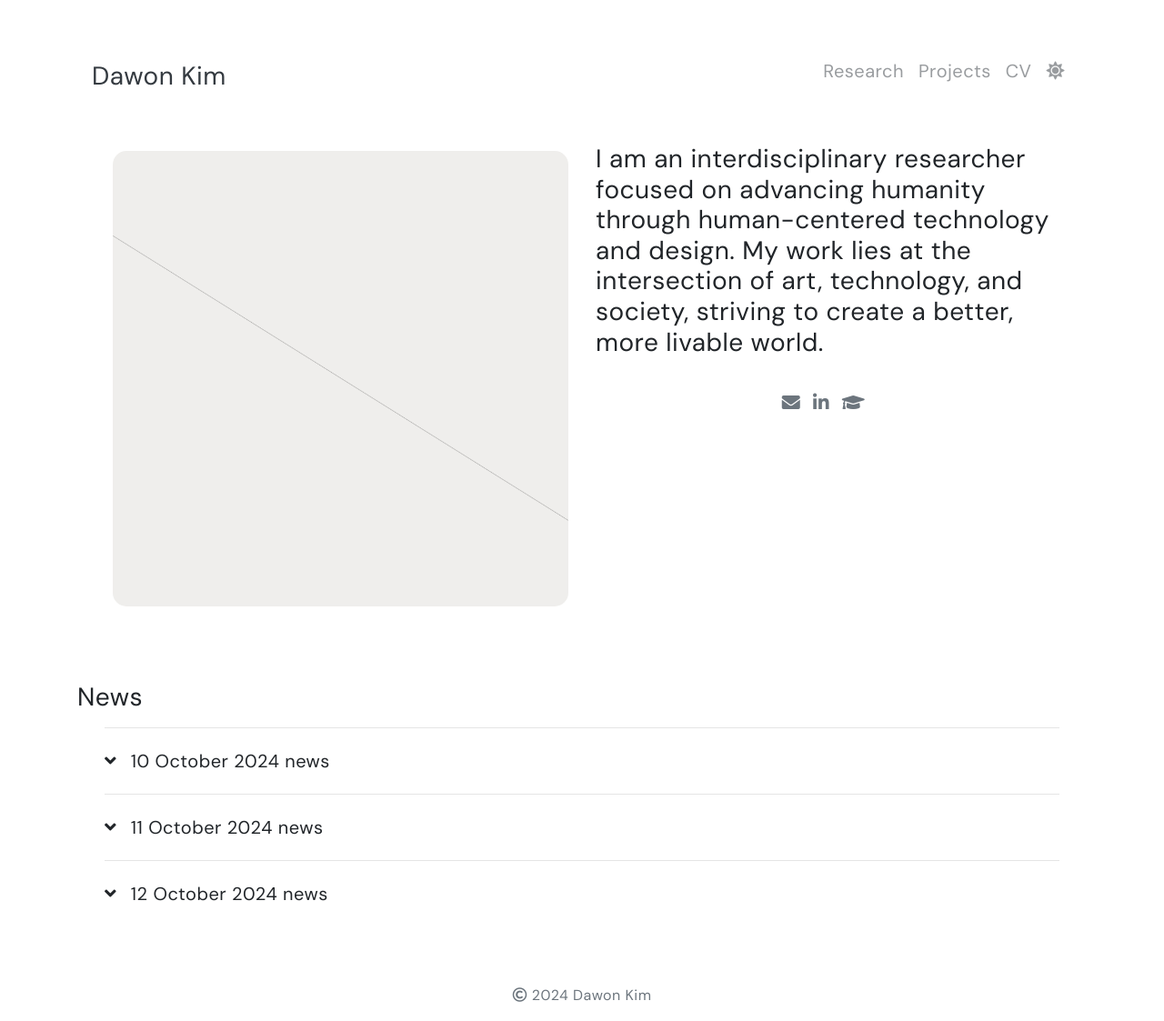
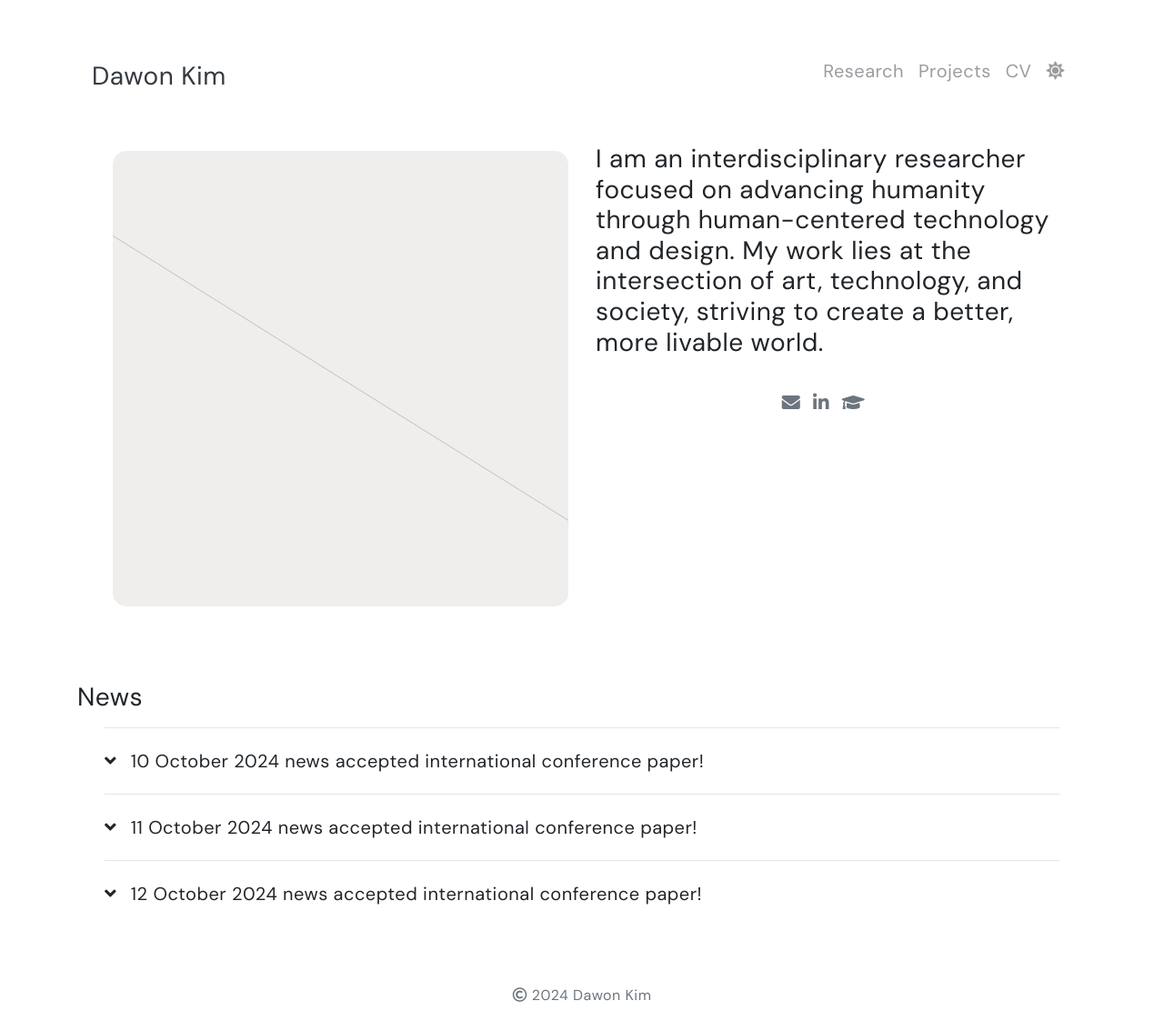
Before and after one commit to dawonkimhci/dawonkimhci.github.io, a Jekyll site: the page built from pages/index.md, in a window 1280 px wide. Shown: the whole page at 91% size. Built offline with Jekyll 4.4.1, drawn with Linux system fonts in a browser that asks for light colours.

Commit message:
Update index.md

```diff
--- a/pages/index.md
+++ b/pages/index.md
@@ -12,7 +12,7 @@ permalink: /
         <li class="news-item" style="line-height: 2.0;">
             <hr id="line1">
             <i class="fas fa-angle-down" style="cursor: pointer; margin-right: 10px;" onclick="toggleDescription('desc1')"></i>
-            <span onclick="toggleDescription('desc1')" style="cursor: pointer;">10 October 2024 news</span>
+            <span onclick="toggleDescription('desc1')" style="cursor: pointer;">10 October 2024 news accepted international conference paper!</span>
             <div id="desc1" class="description" style="display: none; margin-left: 20px;">
                 * description for 10 October 2024 news
             </div>
@@ -20,7 +20,7 @@ permalink: /
         <li class="news-item" style="line-height: 2.0;">
             <hr id="line2">
             <i class="fas fa-angle-down" style="cursor: pointer; margin-right: 10px;" onclick="toggleDescription('desc2')"></i>
-            <span onclick="toggleDescription('desc2')" style="cursor: pointer;">11 October 2024 news</span>
+            <span onclick="toggleDescription('desc2')" style="cursor: pointer;">11 October 2024 news accepted international conference paper!</span>
             <div id="desc2" class="description" style="display: none; margin-left: 20px;">
                 * description for 11 October 2024 news
             </div>
@@ -28,7 +28,7 @@ permalink: /
         <li class="news-item" style="line-height: 2.0;">
             <hr id="line3">
             <i class="fas fa-angle-down" style="cursor: pointer; margin-right: 10px;" onclick="toggleDescription('desc3')"></i>
-            <span onclick="toggleDescription('desc3')" style="cursor: pointer;">12 October 2024 news</span>
+            <span onclick="toggleDescription('desc3')" style="cursor: pointer;">12 October 2024 news accepted international conference paper!</span>
             <div id="desc3" class="description" style="display: none; margin-left: 20px;">
                 * description for 12 October 2024 news
             </div>
```
